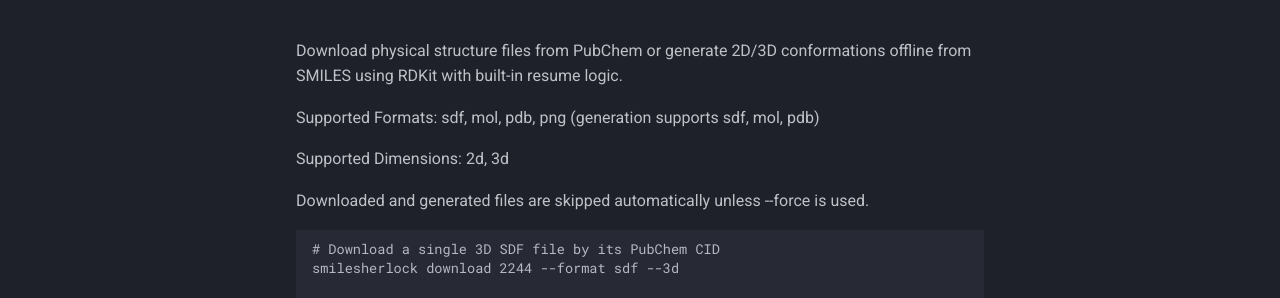
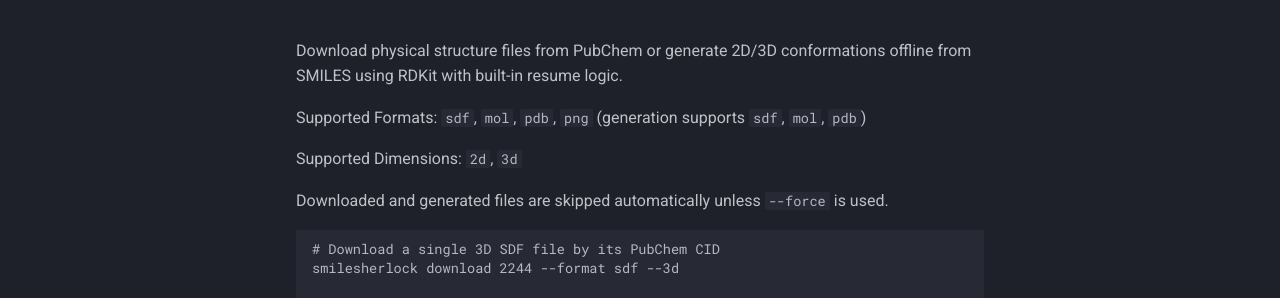
Before and after one commit to AtharvaTilewale/SmileSherlock, an MkDocs documentation site: the page built from docs/practical_guide.md, in a window 1280 px wide and 900 px high, scrolled down 3733 px. Shown: the part 152-450 px from the top of the window. Built offline with MkDocs 1.6.1 and Material for MkDocs 9.7.7, drawn with Linux system fonts in a browser that asks for light colours; comment, search, counter and statistics services are not loaded.

````diff
--- a/docs/practical_guide.md
+++ b/docs/practical_guide.md
@@ -161,11 +161,11 @@ for chem in my_chemicals:
 
 Download physical structure files from PubChem or generate 2D/3D conformations offline from SMILES using RDKit with built-in resume logic.
 
-Supported Formats: sdf, mol, pdb, png (generation supports sdf, mol, pdb)
+Supported Formats: `sdf`, `mol`, `pdb`, `png` (generation supports `sdf`, `mol`, `pdb`)
 
-Supported Dimensions: 2d, 3d
+Supported Dimensions: `2d`, `3d`
 
-Downloaded and generated files are skipped automatically unless --force is used.
+Downloaded and generated files are skipped automatically unless `--force` is used.
 
 ```bash
 # Download a single 3D SDF file by its PubChem CID
````
